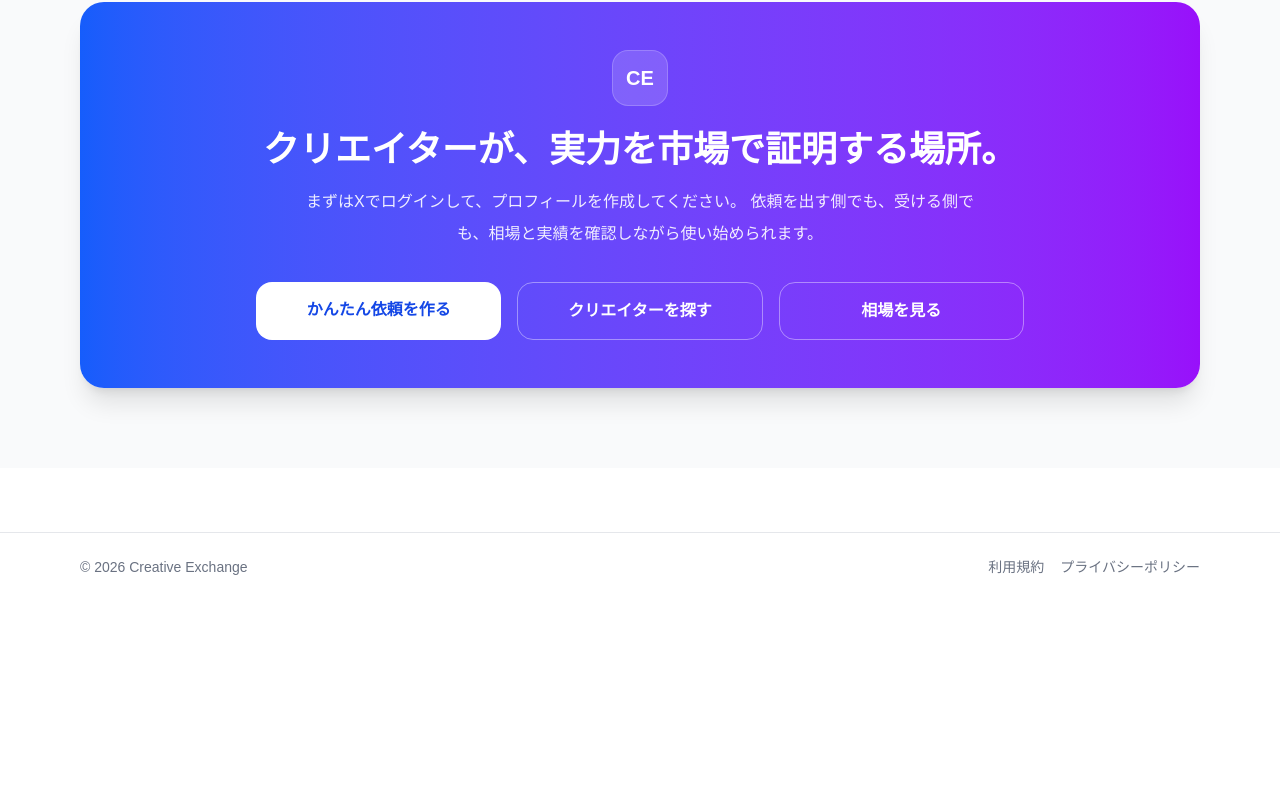
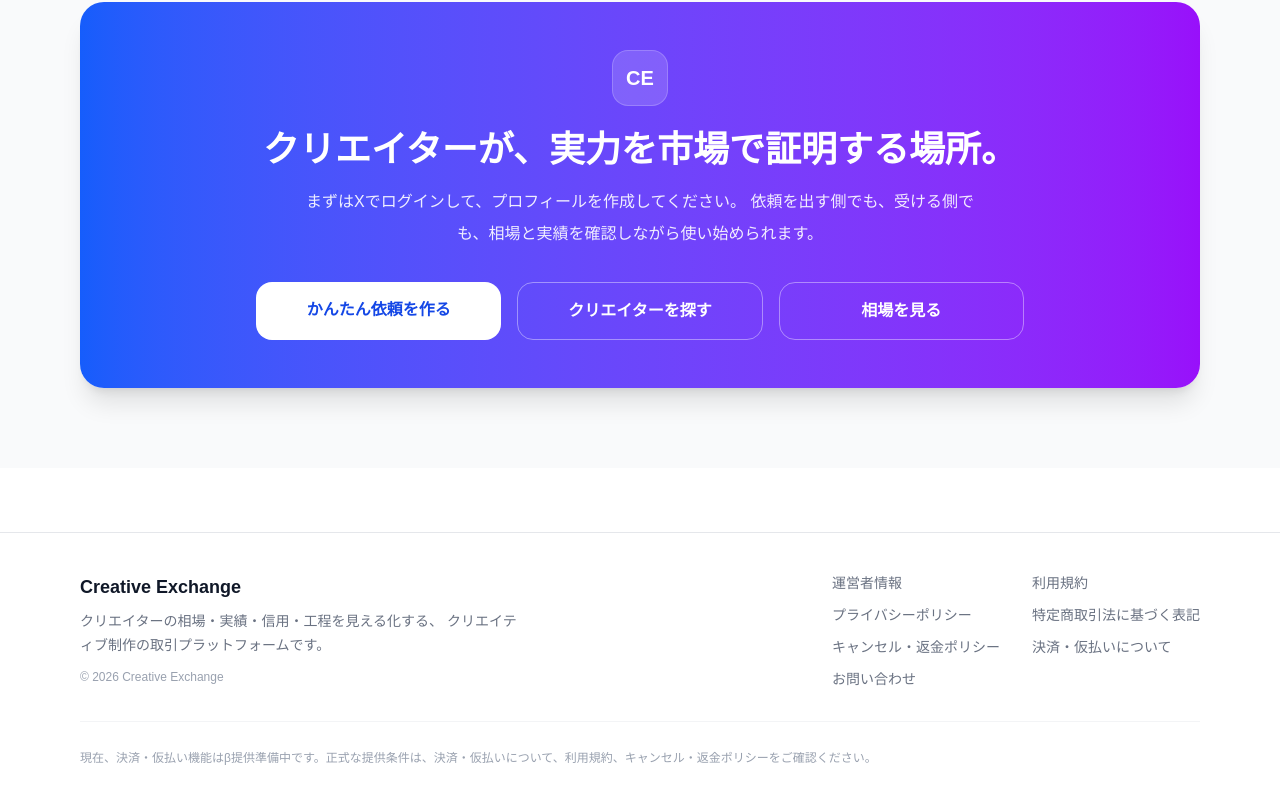
Before and after one commit to TAIGA-SAKONOE/creative-exchange, a Next.js app in the folder creative-exchange/: page / in a window 1280 px wide. Shown: the part 3306-4110 px from the top of the page. Before the commit the page ends 3907 px from the top, so only its background shows below. Built offline with nearby package versions, Linux system fonts and the light colour scheme; no server answers.

Commit message:
Update layout.tsx

```diff
--- a/creative-exchange/app/layout.tsx
+++ b/creative-exchange/app/layout.tsx
@@ -33,15 +33,48 @@ export default function RootLayout({
         <AppHeader />
         <main>{children}</main>
         <footer className="border-t border-gray-200 bg-white mt-16">
-  <div className="max-w-6xl mx-auto px-4 py-6 flex flex-col md:flex-row items-center justify-between gap-3 text-sm text-gray-500">
-    <div>© 2026 Creative Exchange</div>
-    <div className="flex items-center gap-4">
-      <Link href="/terms" className="hover:text-gray-700 transition">
+          <div className="max-w-6xl mx-auto px-4 py-10">
+            <div className="flex flex-col lg:flex-row justify-between gap-8">
+              <div>
+                <div className="text-lg font-bold text-gray-900">
+                  Creative Exchange
+                </div>
+                <p className="mt-2 text-sm text-gray-500 leading-6 max-w-md">
+                  クリエイターの相場・実績・信用・工程を見える化する、
+                  クリエイティブ制作の取引プラットフォームです。
+                </p>
+                <p className="mt-3 text-xs text-gray-400">
+                  © 2026 Creative Exchange
+                </p>
+              </div>
+
+              <nav className="grid grid-cols-1 sm:grid-cols-2 gap-x-8 gap-y-3 text-sm text-gray-500">
+                <Link href="/operator" className="hover:text-gray-900 transition">
+                  運営者情報
+                </Link>
+                <Link href="/terms" className="hover:text-gray-900 transition">
                   利用規約
                 </Link>
-      <Link href="/privacy" className="hover:text-gray-700 transition">
+                <Link href="/privacy" className="hover:text-gray-900 transition">
                   プライバシーポリシー
                 </Link>
+                <Link href="/commercial-law" className="hover:text-gray-900 transition">
+                  特定商取引法に基づく表記
+                </Link>
+                <Link href="/refund-policy" className="hover:text-gray-900 transition">
+                  キャンセル・返金ポリシー
+                </Link>
+                <Link href="/payment-guide" className="hover:text-gray-900 transition">
+                  決済・仮払いについて
+                </Link>
+                <Link href="/contact" className="hover:text-gray-900 transition">
+                  お問い合わせ
+                </Link>
+              </nav>
+            </div>
+
+            <div className="mt-8 pt-6 border-t border-gray-100 text-xs text-gray-400 leading-6">
+              現在、決済・仮払い機能はβ提供準備中です。正式な提供条件は、決済・仮払いについて、利用規約、キャンセル・返金ポリシーをご確認ください。
             </div>
           </div>
         </footer>
```
Lines whose indentation alone changed are shown as unchanged.
